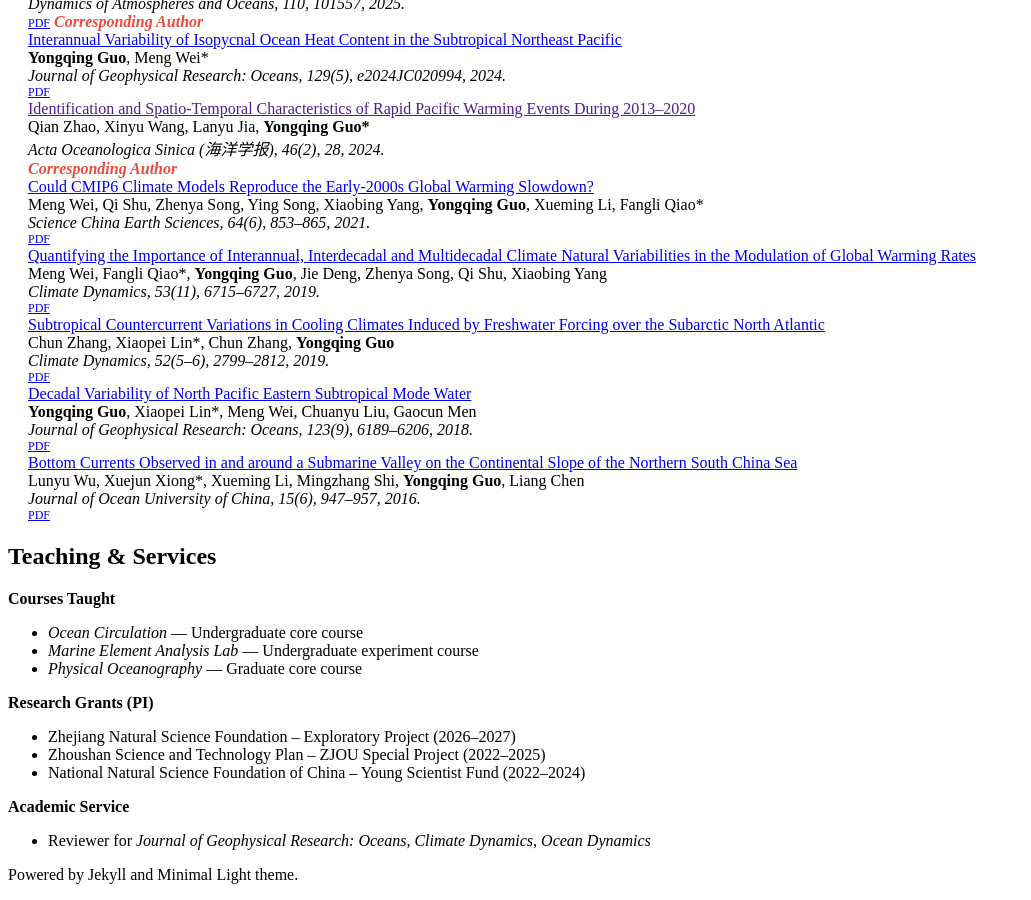
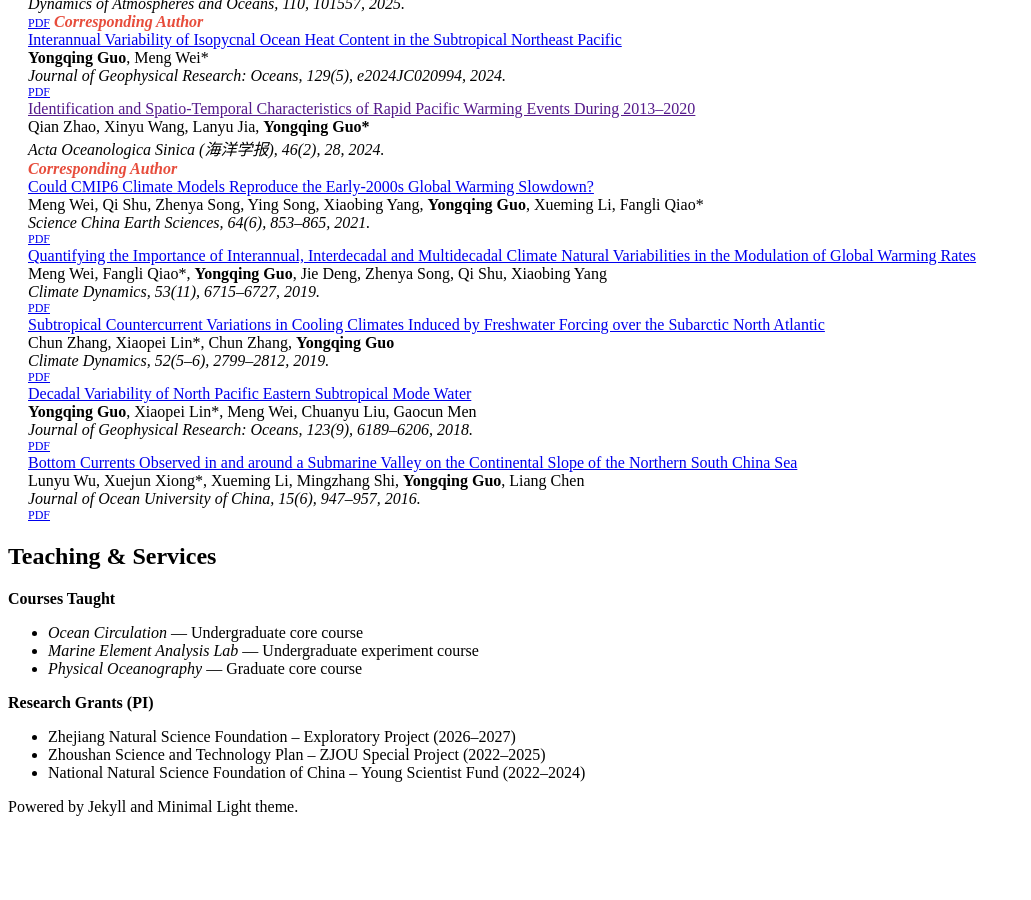
Before and after one commit to guoyq0314/guoyq0314.github.io, a Jekyll site: the page built from index.md, in a window 1280 px wide and 900 px high, scrolled down 1066 px. Shown: the whole window, without its empty margins (0-1031 px from the left). Built offline with Jekyll 4.4.1, drawn with Linux system fonts in a browser that asks for light colours; our own code applies the rules of GitHub Pages for plain Markdown files; after the commit the page ends 1898 px from its top, so only the background shows below that.

Commit message:
Update services.md

```diff
--- a/_includes/services.md
+++ b/_includes/services.md
@@ -9,6 +9,3 @@
 - Zhejiang Natural Science Foundation – Exploratory Project (2026–2027)
 - Zhoushan Science and Technology Plan – ZJOU Special Project (2022–2025)
 - National Natural Science Foundation of China – Young Scientist Fund (2022–2024)
-
-**Academic Service**
-- Reviewer for *Journal of Geophysical Research: Oceans*, *Climate Dynamics*, *Ocean Dynamics*
```
